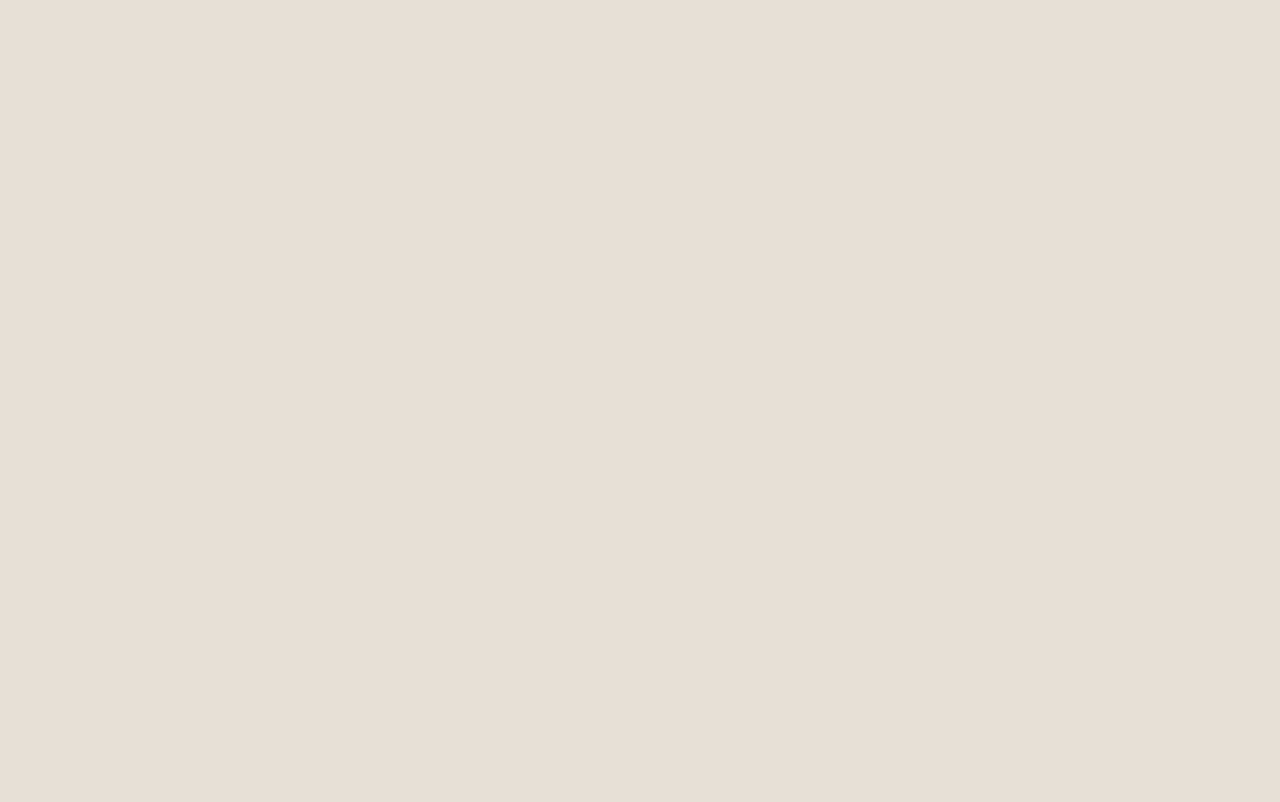
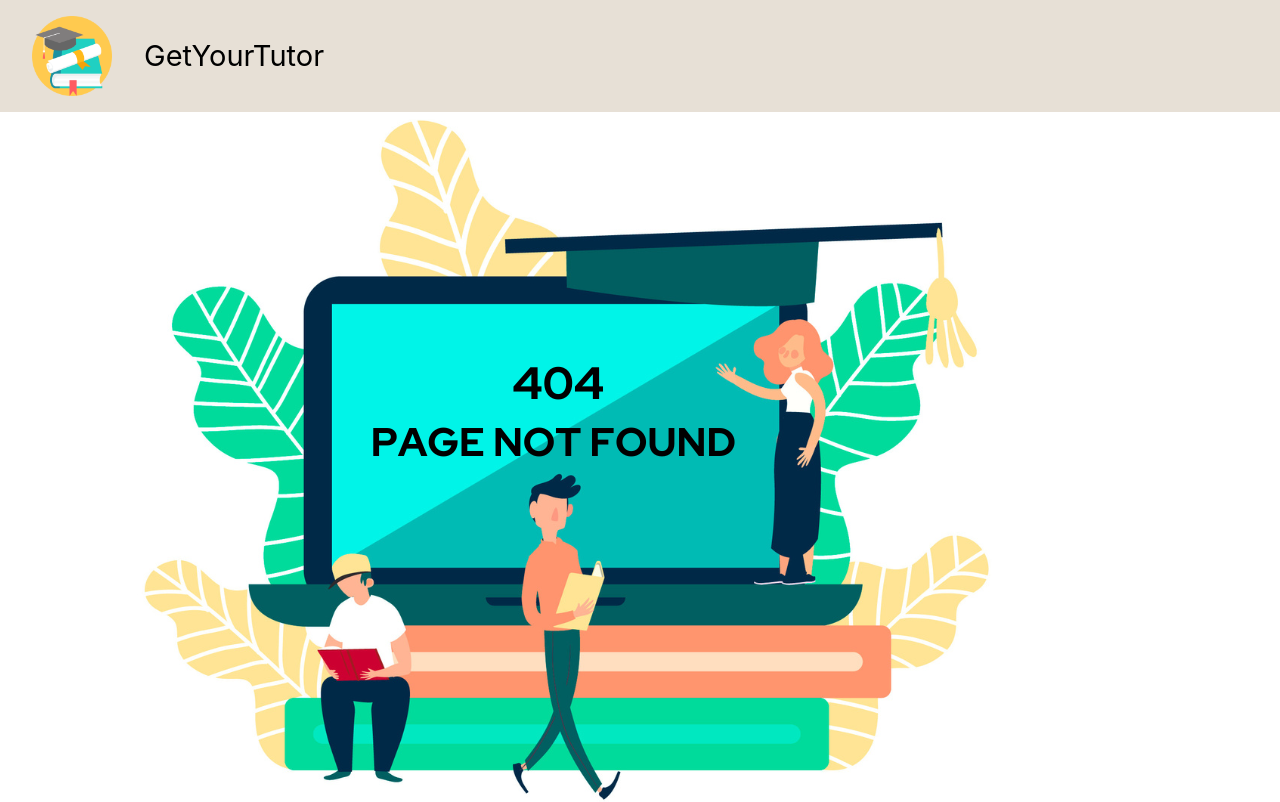
Before and after one commit to Code-the-Dream-School/ffprac-team2-front, a React (Vite) app: page /404 in a window 1280 px wide. Before the commit this address had no page. Shown: the top 802 px of the page. Built offline with nearby package versions, Linux system fonts and the light colour scheme.

Commit message:
404 page created

```diff
--- a/src/App.tsx
+++ b/src/App.tsx
@@ -10,6 +10,7 @@ import TutorDashboard from './pages/TutorDashboard';
 import TutorProfilePage from './pages/TutorProfilePage';
 import TutorSearchPage from './pages/TutorSearchPage';
 import AboutPage from './pages/AboutPage';
+import NotFoundPage from './pages/NotFoundPage';
 
 const App = () => {
     return (
@@ -22,6 +23,8 @@ const App = () => {
                     <Route path="/tutor-profile" element={<TutorProfilePage />} />
                     <Route path="/tutorsearch" element={<TutorSearchPage />} />
                     <Route path="/tutordashboard" element={<TutorDashboard />} />
+                    <Route path="/404" element={<NotFoundPage />} />
+
                     {/* <Route path="*" element={<NotFoundPage />} /> */}
                     <Route path="/about" element={<AboutPage />} />
                 </Route>
--- /dev/null
+++ b/src/pages/NotFoundPage.tsx
@@ -0,0 +1,37 @@
+import React from 'react';
+import { Box, Flex, useBreakpointValue } from '@chakra-ui/react';
+import backgroundImage from '../assets/404NotFound.png';
+
+const NotFoundPage: React.FC = () => {
+    const bgSize = useBreakpointValue({ base: '100% 100%', sm: 'cover' });
+
+    return (
+        <Flex
+            direction="column"
+            align="center"
+            justify="center"
+            w="full"
+            h="100vh"
+            position="relative"
+        >
+            {/* Background Image */}
+            <Box
+                w="full"
+                h="full"
+                bgImage={`url(${backgroundImage})`}
+                bgSize={bgSize}
+                bgPos="center"
+                bgRepeat="no-repeat"
+                position="absolute"
+                _after={{
+                    position: 'absolute',
+                    top: 0,
+                    right: 0,
+                    bottom: 0,
+                    left: 0,
+                }}
+            ></Box>
+        </Flex>
+    );
+};
+export default NotFoundPage;
```
Also changed, not shown: src/assets/404NotFound.png (added).
